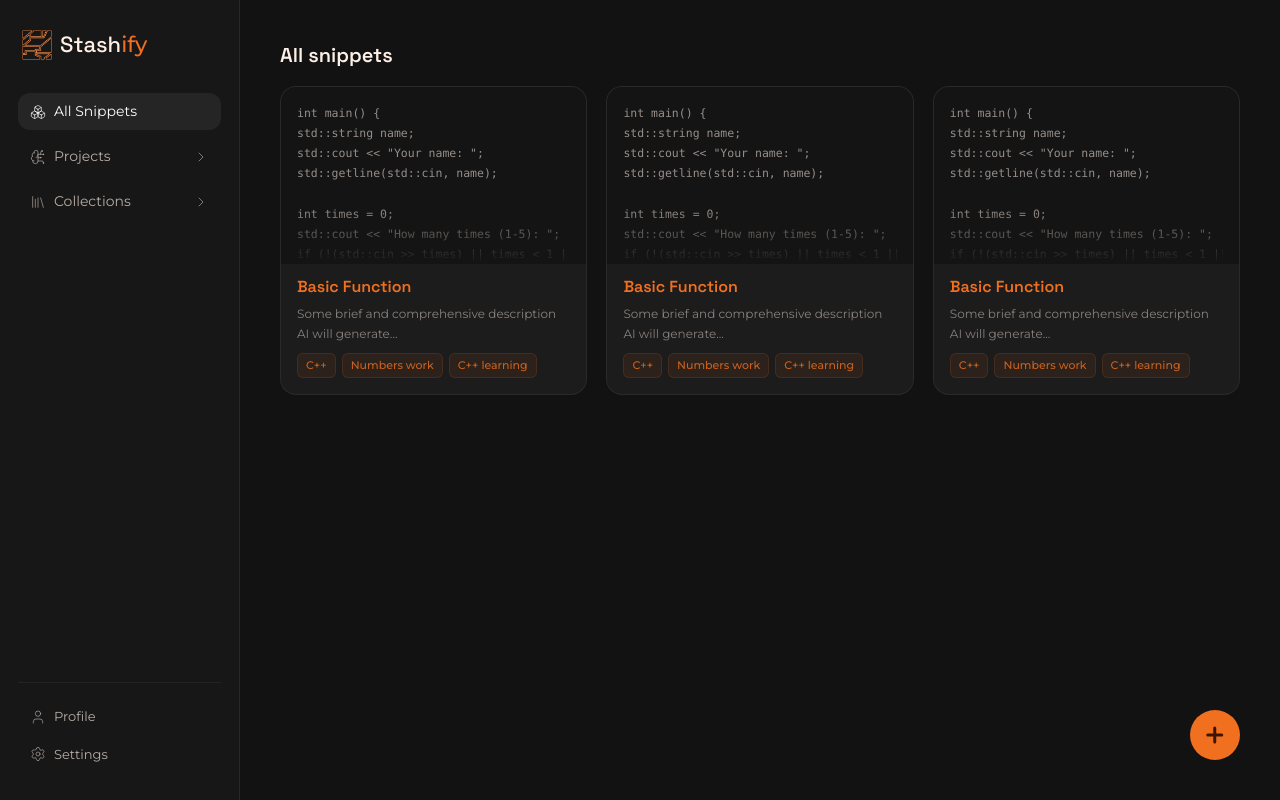
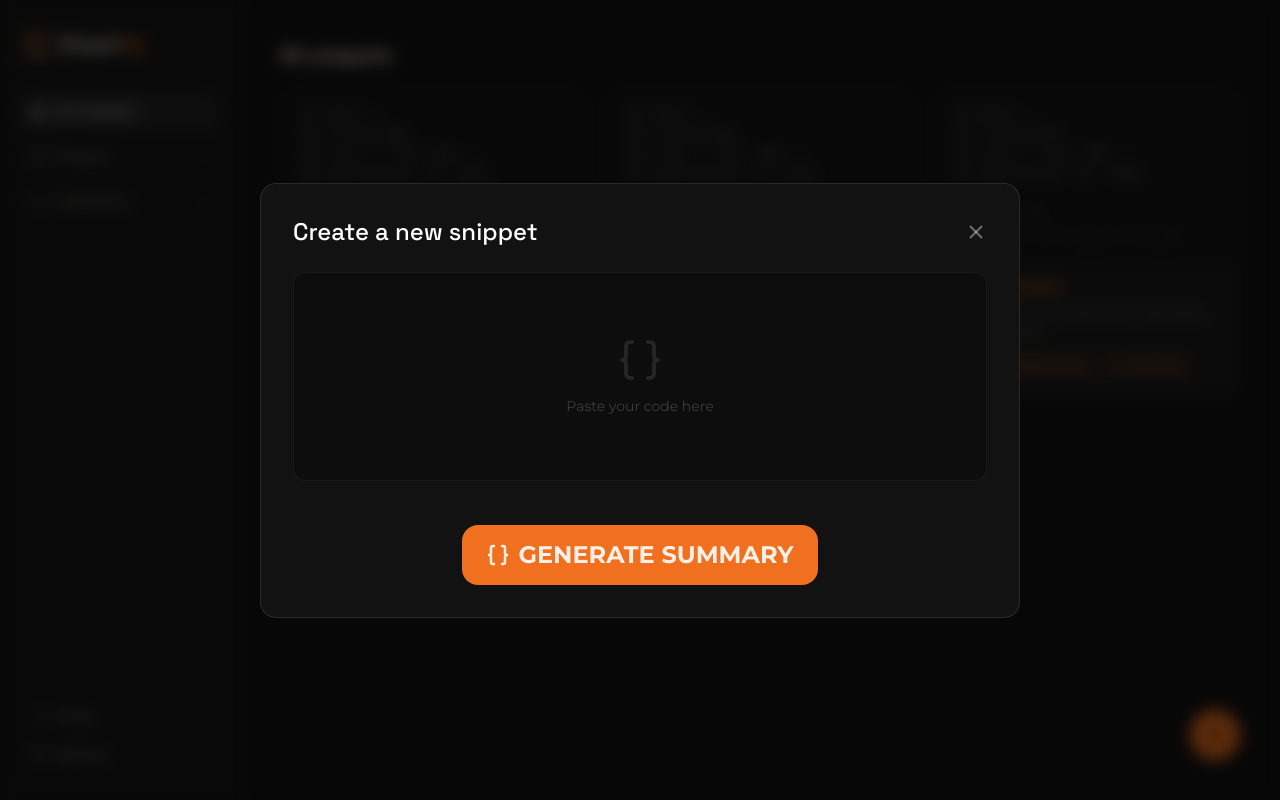
Before and after one commit to ZubalYana/Stashify-client, a React (Vite) app: page / in a window 1280 px wide. Both pictures are taken after a click on the element 1215 px from the left and 735 px from the top of the page. Built offline with nearby package versions, Linux system fonts and the light colour scheme.

Commit message:
add raw snippet adding popup & animation

```diff
--- a/src/components/pages/AllSnippets.tsx
+++ b/src/components/pages/AllSnippets.tsx
@@ -1,6 +1,10 @@
+import { useState } from "react";
 import SnippetCard from "../functionalElements/SnippetCard";
 import NewSnippet from "../buttons/NewSnippet";
+import SnippetCreation from "../popups/SnippetCreation";
+
 export default function AllSnippets() {
+  const [creationMode, setCreationMode] = useState(false);
   return (
     <div className="w-full lg:flex-1 lg:w-auto p-[20px] lg:p-[40px]">
       <h3 className="text-[24px] lg:text-[20px] font-semibold">All snippets</h3>
@@ -84,7 +88,18 @@ for (int i = 0; i < times; ++i) {
           />
         </div>
       </div>
-      <NewSnippet/>
+      <NewSnippet onAddNewSnippet={() => setCreationMode(true)} />
+
+      {creationMode && (
+        <div
+          className="fixed inset-0 z-50 flex items-center justify-center bg-black/60 backdrop-blur-sm"
+          onClick={() => setCreationMode(false)}
+        >
+          <div onClick={(e) => e.stopPropagation()}>
+            <SnippetCreation onClose={() => setCreationMode(false)} />
+          </div>
+        </div>
+      )}
     </div>
   );
 }
--- a/src/components/popups/SnippetCreation.tsx
+++ b/src/components/popups/SnippetCreation.tsx
@@ -1,7 +1,74 @@
-export default function SnippetCreation(){
-    return(
-        <div className="w-full lg:w-[80%] min-h-0 bg-[#121212]">
-            <h2>Create a new snippet</h2>
-        </div>
-    )
+import { useState } from "react"
+import { X, Braces } from "lucide-react"
+import PrimaryButton from "../buttons/PrimaryButton"
+
+interface SnippetCreationProps {
+  onClose: () => void;
 }
+
+export default function SnippetCreation({ onClose }: SnippetCreationProps) {
+  const [code, setCode] = useState("")
+  const [isLoading, setIsLoading] = useState(false)
+  const [isGenerated, setIsGenerated] = useState(false)
+
+  function handleGenerate() {
+    if (!code.trim()) return
+    setIsLoading(true)
+
+    setTimeout(() => {
+      setIsLoading(false)
+      setIsGenerated(true)
+    }, 3000)
+  }
+
+  return (
+    <div className="w-[90vw] max-w-[760px] bg-[#121212] rounded-2xl p-6 lg:p-8 border border-white/10">
+
+      <div className="flex items-center justify-between mb-6">
+        <h2 className="text-white text-2xl font-medium">Create a new snippet</h2>
+        <button
+          onClick={onClose}
+          className="text-white/40 hover:text-white/80 transition-colors duration-150"
+        >
+          <X size={22} />
+        </button>
+      </div>
+
+      <div className="relative w-full min-h-[200px] bg-[#0d0d0d] rounded-xl overflow-hidden border border-white/5">
+        {!code && !isLoading && (
+          <div className="absolute inset-0 flex flex-col items-center justify-center gap-3 pointer-events-none">
+            <Braces size={48} className="text-white/10" />
+            <span className="text-white/20 text-sm">Paste your code here</span>
+          </div>
+        )}
+        <textarea
+          value={code}
+          onChange={(e) => setCode(e.target.value)}
+          className="w-full min-h-[200px] bg-transparent text-white/80 font-mono text-sm p-4 resize-none outline-none z-10 relative"
+          spellCheck={false}
+        />
+
+        {isLoading && (
+          <div className="absolute inset-0 pointer-events-none">
+            <div className="absolute left-0 right-0 h-[2px] bg-gradient-to-r from-transparent via-[#F07020] to-transparent animate-scan" />
+            <div className="absolute left-0 right-0 h-20 bg-gradient-to-b from-[#F07020]/10 to-transparent animate-scan" />
+          </div>
+        )}
+      </div>
+
+      <p className={`text-xs mt-3 h-4 transition-all duration-300 ${
+        isLoading ? "text-white/40" : isGenerated ? "text-green-400/80" : "opacity-0"
+      }`}>
+        {isLoading ? "Analyzing your code..." : isGenerated ? "Summary ready ✓" : ""}
+      </p>
+
+      <div className="flex justify-center mt-4">
+        <PrimaryButton
+          Icon={Braces}
+          text={isGenerated ? "Save Snippet" : "Generate Summary"}
+          onClick={isGenerated ? onClose : handleGenerate}
+        />
+      </div>
+    </div>
+  )
+}
--- a/src/index.css
+++ b/src/index.css
@@ -38,3 +38,12 @@ a, link, p, span, div{
 .nav-scroll::-webkit-scrollbar-thumb:hover {
   background: #F07020cc;
 }
+
+@keyframes scan {
+  0%   { top: -80px; }
+  100% { top: 110%; }
+}
+
+@theme {
+  --animate-scan: scan 1.4s cubic-bezier(0.4, 0, 0.6, 1) infinite;
+}
```
